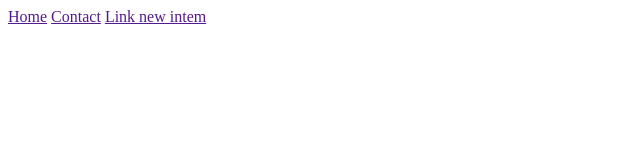
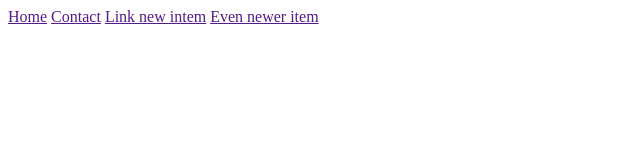
Before and after one commit to gjorgichkov/myproject, a plain HTML site: page index.html in a window 1280 px wide. Shown: the whole page, without its empty margins (0-640 px from the left). Drawn offline with Linux system fonts and the light colour scheme.

Commit message:
added new navbar item

```diff
--- a/index.html
+++ b/index.html
@@ -15,6 +15,7 @@
         <a href="">Home</a>
         <a href="">Contact</a>
         <a href="">Link new intem</a>
+        <a href="">Even newer item</a>
     </nav>
 </body>
 
```
